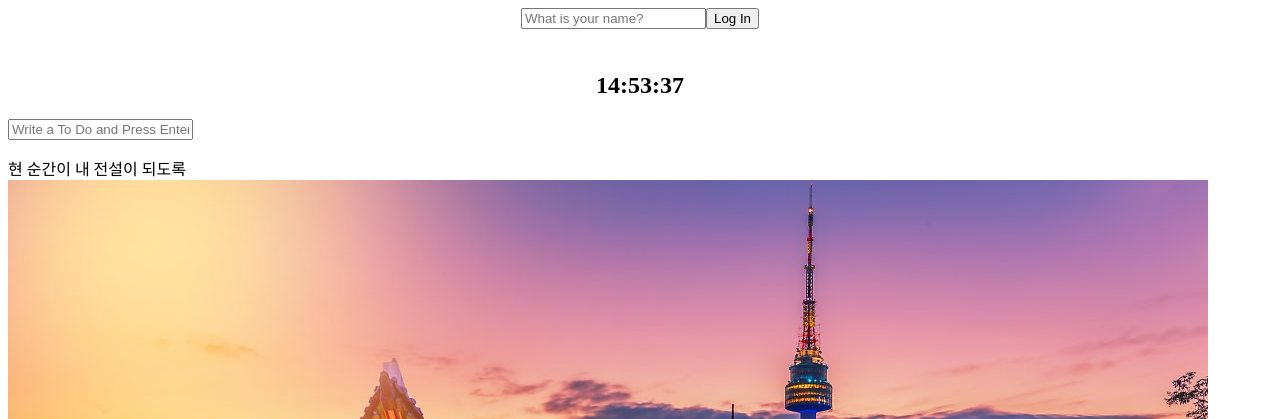
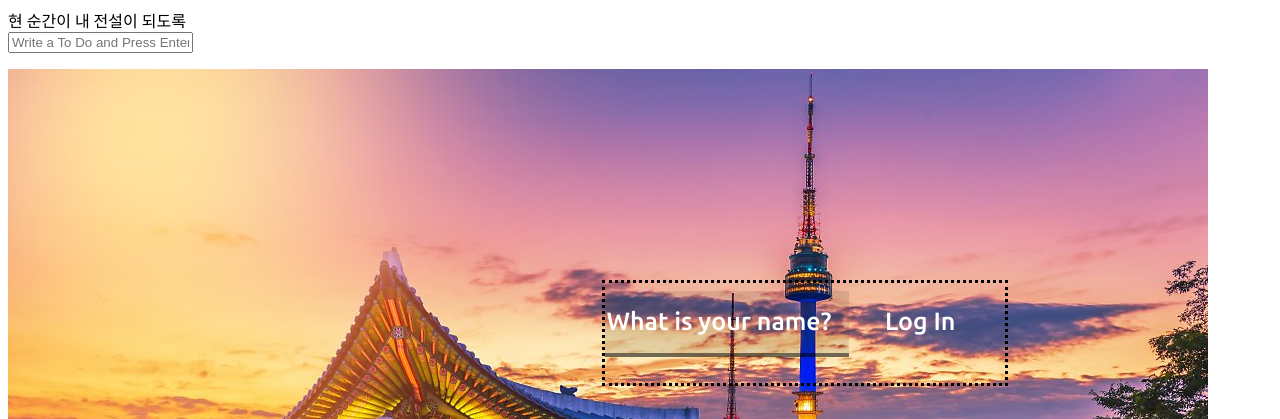
Before and after one commit to ycrp01/js-todo_list, a plain HTML site: page index.html in a window 1280 px wide. Shown: the top 419 px of the page. Drawn offline with Linux system fonts and the light colour scheme.

Commit message:
greeting_font

```diff
--- a/css/greeting.css
+++ b/css/greeting.css
@@ -1,7 +1,52 @@
 #login-form,
 #greeting,
 #clock {
-  display: flex;
-  justify-content: center;
-  align-items: center;
+  position: absolute;
+  font-size: 50px;
+  font-family: "Ubuntu", sans-serif;
 }
+
+#login-form {
+  top: 35%;
+  left: 47%;
+  border: dotted;
+  width: 400px;
+  height: 100px;
+}
+
+#login-form input {
+  width: 60%;
+  height: 60%;
+  border: none;
+  border-bottom: 4px solid rgba(0, 0, 0, 0.5);
+  background-color: rgba(0, 0, 0, 0.1);
+  font-size: 25px;
+  font-family: "Ubuntu", sans-serif;
+  color: white;
+}
+
+#login-form input::placeholder {
+  padding-top: 20px;
+  color: white;
+}
+
+#login-form button {
+  width: 30%;
+  height: 60%;
+  border: none;
+  background-color: rgba(0, 0, 0, 0);
+  font-size: 25px;
+  font-family: "Ubuntu", sans-serif;
+  color: white;
+}
+
+#greeting {
+  top: 35%;
+  left: 45%;
+}
+
+#clock {
+  font-size: 30px;
+  top: 50%;
+  left: 50%;
+}
--- a/index.html
+++ b/index.html
@@ -4,6 +4,11 @@
     <meta charset="UTF-8">
     <meta http-equiv="X-UA-Compatible" content="IE=edge">
     <meta name="viewport" content="width=device-width, initial-scale=1.0">
+
+    <link rel="preconnect" href="https://fonts.googleapis.com">
+    <link rel="preconnect" href="https://fonts.gstatic.com" crossorigin>
+    <link href="https://fonts.googleapis.com/css2?family=Glory:wght@300&family=Ubuntu:wght@500&display=swap" rel="stylesheet">
+
     <link rel="stylesheet" href="css/style.css" />
     <link rel="stylesheet" href="css/greeting.css" />
     <title>js-todo_list</title>
@@ -16,15 +21,16 @@
     <h1 id="greeting" class="hidden"></h1>
     <h2 id="clock">00:00:00</h2>
 
+    <div id="quote">
+        <span></span>
+        <span></span>
+    </div>
+
     <form id="todo-form">
         <input type="text" placeholder="Write a To Do and Press Enter" required />
     </form>
     <ul id="todo-list"></ul>
 
-    <div id="quote">
-        <span></span>
-        <span></span>
-    </div>
 
     <div id="weather">
         <span></span>
```
